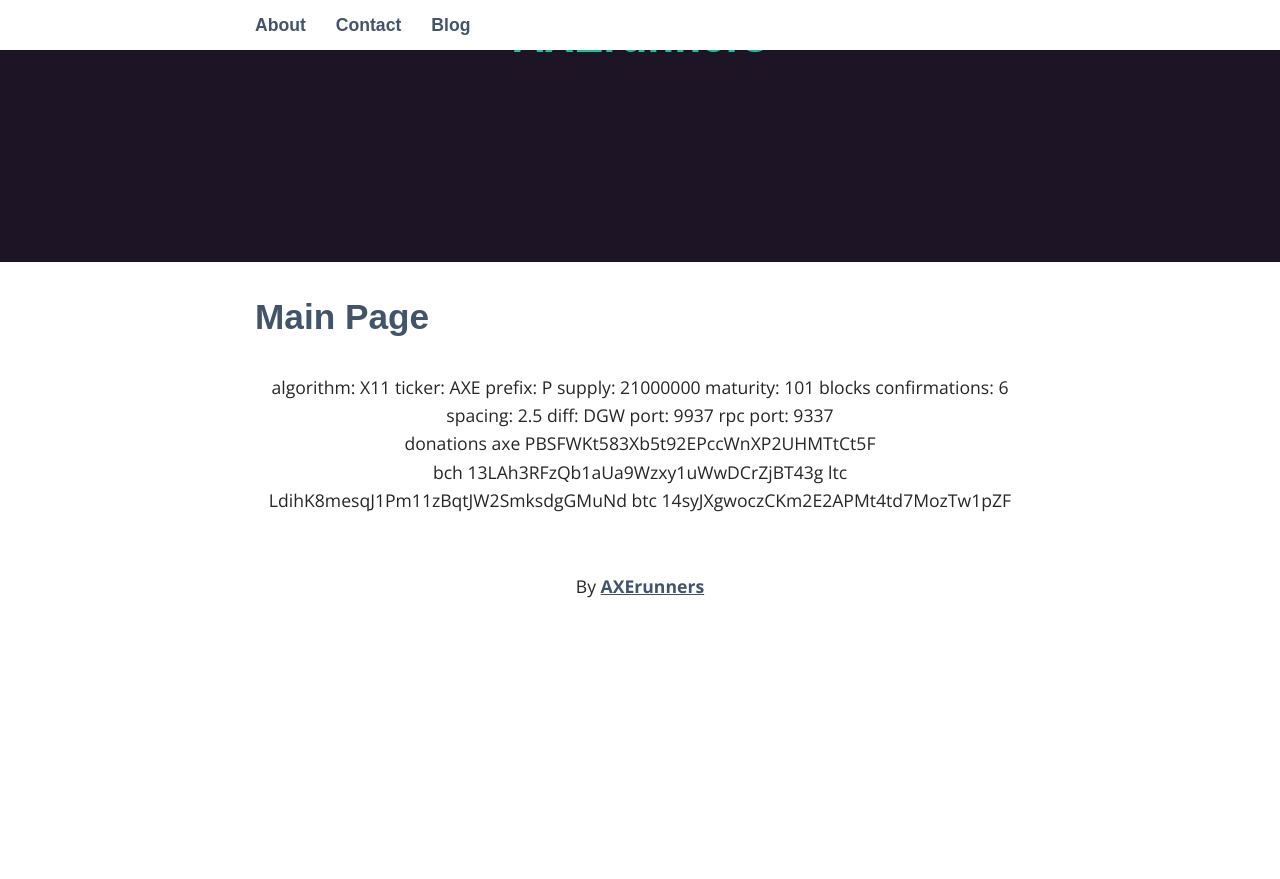
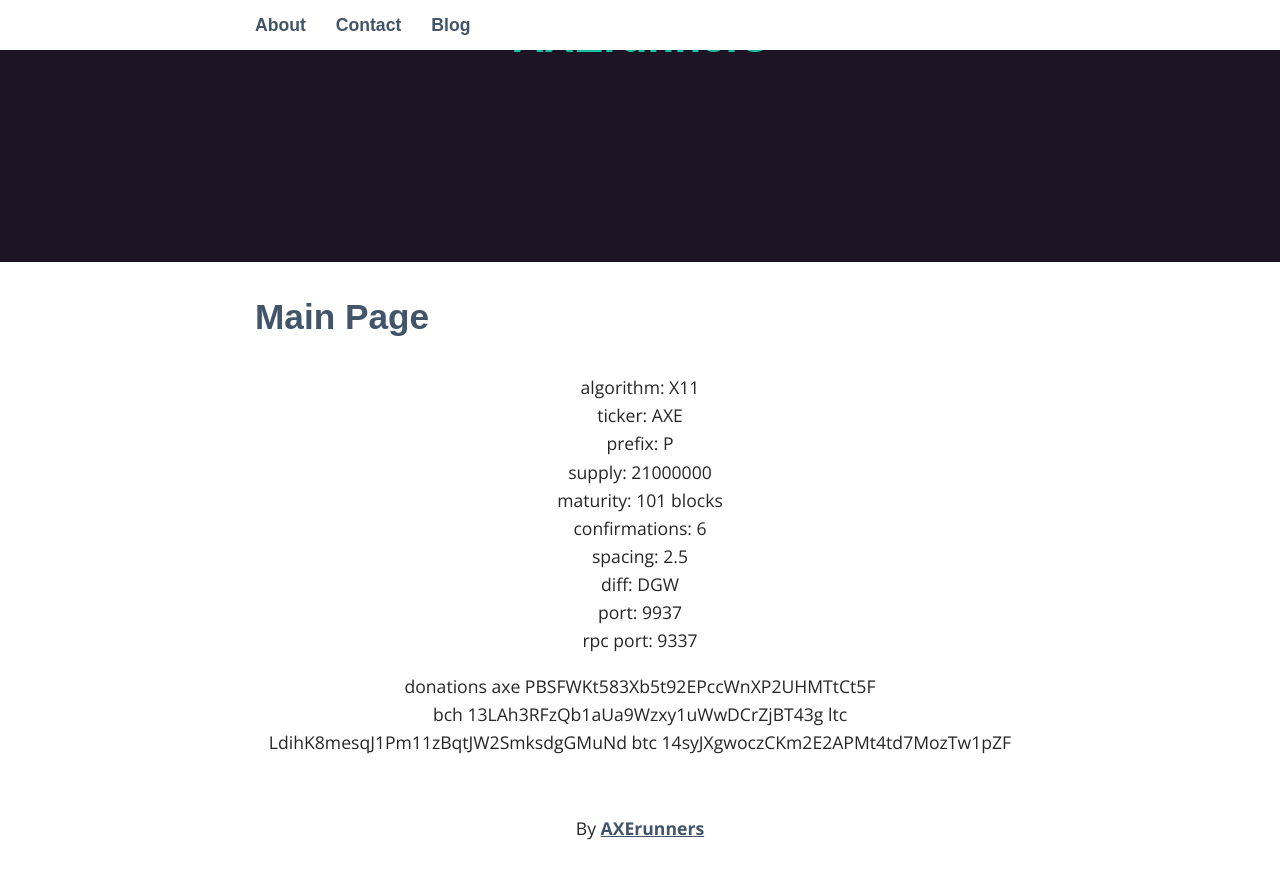
Before and after one commit to AXErunners/axerunners.github.io, a Jekyll site: the page built from index.html, in a window 1280 px wide and 900 px high, scrolled down 238 px. Shown: the top 879 px of the window. Built offline with Jekyll 4.4.1, drawn with Linux system fonts in a browser that asks for light colours; some web fonts are replaced; before the commit the page ends 900 px from its top, so only the background shows below that.

Commit message:
Update index.html

```diff
--- a/index.html
+++ b/index.html
@@ -4,18 +4,22 @@ layout: default
 
   <h2>Main Page</h2>
 
+<p>
+
 <center>
-algorithm: X11
-ticker: AXE
-prefix: P
-supply: 21000000
-maturity: 101 blocks
-confirmations: 6
-spacing: 2.5
-diff: DGW
-port: 9937
-rpc port: 9337
+algorithm: X11<br />
+ticker: AXE<br />
+prefix: P<br />
+supply: 21000000<br />
+maturity: 101 blocks<br />
+confirmations: 6<br />
+spacing: 2.5<br />
+diff: DGW<br />
+port: 9937<br />
+rpc port: 9337<br />
 </center>
+
+</p>
 
 <center>
 donations
```
